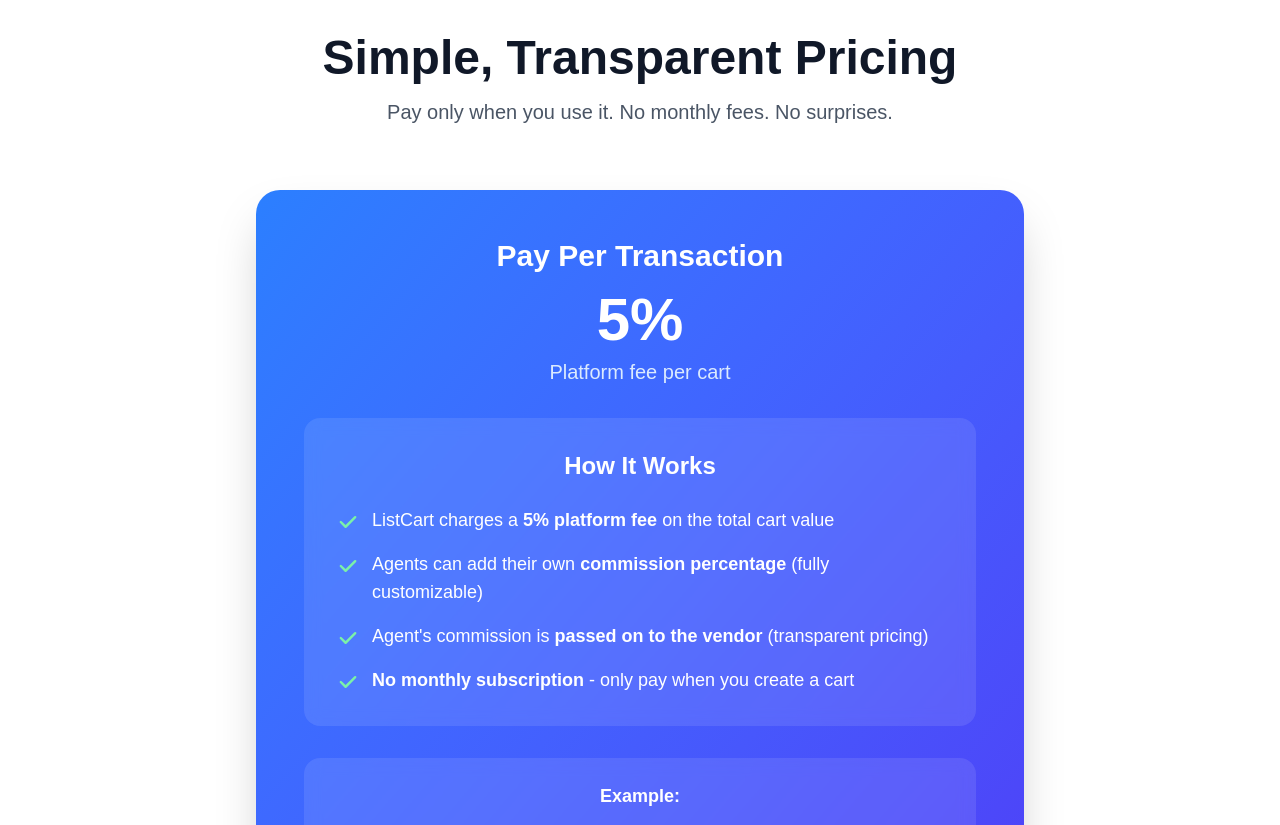
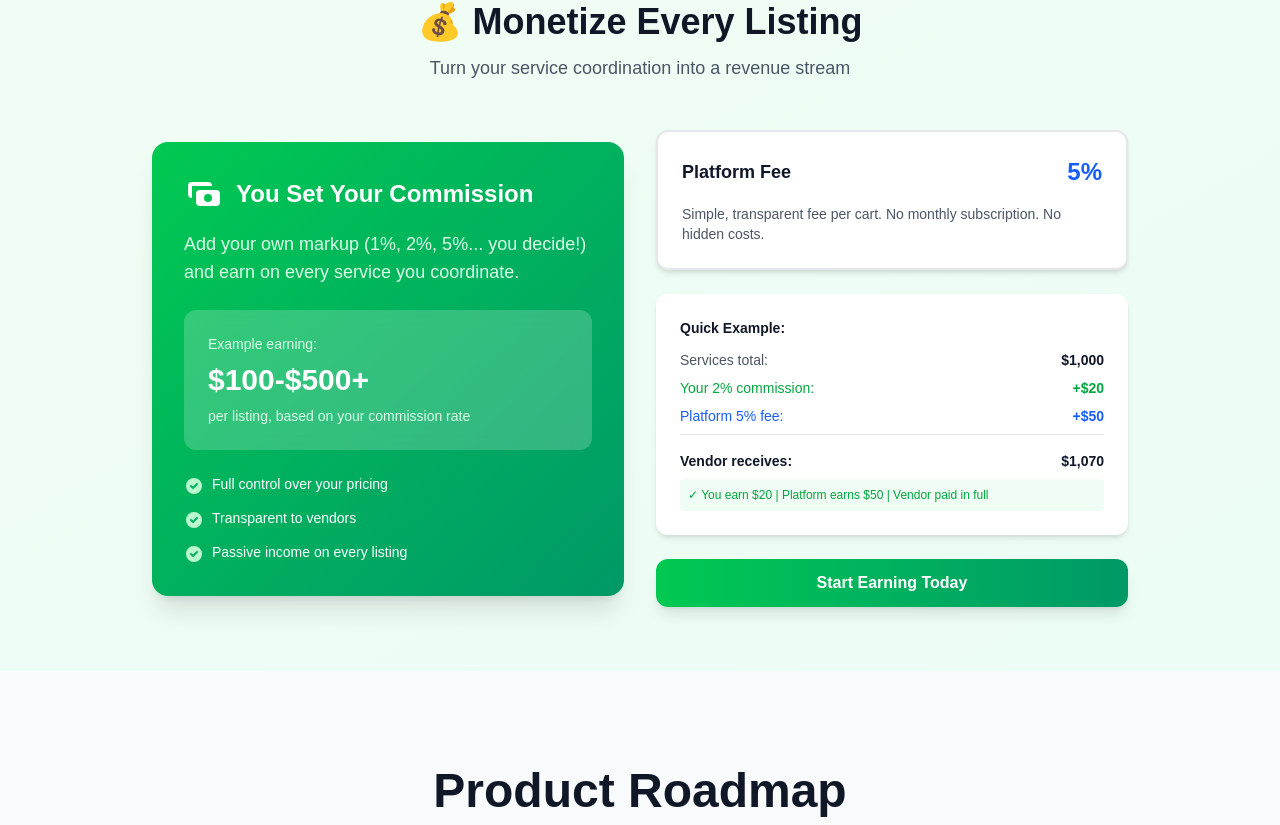
Before and after one commit to anthonyo1978/listcart-prod, a Next.js app: page / in a window 1280 px wide. Shown: the part 1794-2619 px from the top of the page. Built offline with nearby package versions, Linux system fonts and the light colour scheme.

Commit message:
Redesign pricing: Focus on agent earning potential, minimize platform fee

```diff
--- a/app/page.tsx
+++ b/app/page.tsx
@@ -244,69 +244,96 @@
       </section>
 
       {/* Pricing Section */}
-      <section id="pricing" className="py-24 bg-white dark:bg-gray-900">
-        <div className="max-w-7xl mx-auto px-6">
-          <div className="text-center mb-16">
-            <h2 className="text-4xl md:text-5xl font-bold text-gray-900 dark:text-white mb-4">
-              Simple, Transparent Pricing
+      <section id="pricing" className="py-16 bg-gradient-to-br from-green-50 to-emerald-50 dark:from-gray-900 dark:to-gray-800">
+        <div className="max-w-5xl mx-auto px-6">
+          <div className="text-center mb-12">
+            <h2 className="text-3xl md:text-4xl font-bold text-gray-900 dark:text-white mb-3">
+              💰 Monetize Every Listing
             </h2>
-            <p className="text-xl text-gray-600 dark:text-gray-400">
-              Pay only when you use it. No monthly fees. No surprises.
+            <p className="text-lg text-gray-600 dark:text-gray-400">
+              Turn your service coordination into a revenue stream
             </p>
           </div>
 
-          <div className="max-w-3xl mx-auto">
-            {/* Single Pricing Card */}
-            <div className="bg-gradient-to-br from-blue-500 to-indigo-600 p-12 rounded-3xl shadow-2xl text-center">
-              <h3 className="text-3xl font-bold text-white mb-4">Pay Per Transaction</h3>
-              <div className="mb-8">
-                <span className="text-6xl font-bold text-white">5%</span>
-                <p className="text-blue-100 text-xl mt-2">Platform fee per cart</p>
+          <div className="grid md:grid-cols-2 gap-8 items-center">
+            {/* Hero: Agent Earning Potential */}
+            <div className="bg-gradient-to-br from-green-500 to-emerald-600 p-8 rounded-2xl shadow-xl text-white">
+              <div className="flex items-center mb-4">
+                <svg className="w-10 h-10 mr-3" fill="currentColor" viewBox="0 0 20 20">
+                  <path fillRule="evenodd" d="M4 4a2 2 0 00-2 2v4a2 2 0 002 2V6h10a2 2 0 00-2-2H4zm2 6a2 2 0 012-2h8a2 2 0 012 2v4a2 2 0 01-2 2H8a2 2 0 01-2-2v-4zm6 4a2 2 0 100-4 2 2 0 000 4z" clipRule="evenodd" />
+                </svg>
+                <h3 className="text-2xl font-bold">You Set Your Commission</h3>
               </div>
-
-              <div className="bg-white/10 backdrop-blur-sm rounded-2xl p-8 mb-8">
-                <h4 className="text-2xl font-bold text-white mb-6">How It Works</h4>
-                <ul className="space-y-4 text-left">
+              <p className="text-green-100 mb-6 text-lg">
+                Add your own markup (1%, 2%, 5%... you decide!) and earn on every service you coordinate.
+              </p>
+              <div className="bg-white/20 backdrop-blur-sm rounded-xl p-6 mb-6">
+                <div className="text-sm text-green-100 mb-2">Example earning:</div>
+                <div className="text-3xl font-bold mb-2">$100-$500+</div>
+                <div className="text-sm text-green-100">per listing, based on your commission rate</div>
+              </div>
+              <ul className="space-y-3">
                 <li className="flex items-start">
-                    <svg className="w-6 h-6 text-green-300 mr-3 mt-1 flex-shrink-0" fill="currentColor" viewBox="0 0 20 20">
-                      <path fillRule="evenodd" d="M16.707 5.293a1 1 0 010 1.414l-8 8a1 1 0 01-1.414 0l-4-4a1 1 0 011.414-1.414L8 12.586l7.293-7.293a1 1 0 011.414 0z" clipRule="evenodd" />
+                  <svg className="w-5 h-5 text-green-200 mr-2 mt-0.5 flex-shrink-0" fill="currentColor" viewBox="0 0 20 20">
+                    <path fillRule="evenodd" d="M10 18a8 8 0 100-16 8 8 0 000 16zm3.707-9.293a1 1 0 00-1.414-1.414L9 10.586 7.707 9.293a1 1 0 00-1.414 1.414l2 2a1 1 0 001.414 0l4-4z" clipRule="evenodd" />
                   </svg>
-                    <span className="text-white text-lg">ListCart charges a <strong>5% platform fee</strong> on the total cart value</span>
+                  <span className="text-sm">Full control over your pricing</span>
                 </li>
                 <li className="flex items-start">
-                    <svg className="w-6 h-6 text-green-300 mr-3 mt-1 flex-shrink-0" fill="currentColor" viewBox="0 0 20 20">
-                      <path fillRule="evenodd" d="M16.707 5.293a1 1 0 010 1.414l-8 8a1 1 0 01-1.414 0l-4-4a1 1 0 011.414-1.414L8 12.586l7.293-7.293a1 1 0 011.414 0z" clipRule="evenodd" />
+                  <svg className="w-5 h-5 text-green-200 mr-2 mt-0.5 flex-shrink-0" fill="currentColor" viewBox="0 0 20 20">
+                    <path fillRule="evenodd" d="M10 18a8 8 0 100-16 8 8 0 000 16zm3.707-9.293a1 1 0 00-1.414-1.414L9 10.586 7.707 9.293a1 1 0 00-1.414 1.414l2 2a1 1 0 001.414 0l4-4z" clipRule="evenodd" />
                   </svg>
-                    <span className="text-white text-lg">Agents can add their own <strong>commission percentage</strong> (fully customizable)</span>
+                  <span className="text-sm">Transparent to vendors</span>
                 </li>
                 <li className="flex items-start">
-                    <svg className="w-6 h-6 text-green-300 mr-3 mt-1 flex-shrink-0" fill="currentColor" viewBox="0 0 20 20">
-                      <path fillRule="evenodd" d="M16.707 5.293a1 1 0 010 1.414l-8 8a1 1 0 01-1.414 0l-4-4a1 1 0 011.414-1.414L8 12.586l7.293-7.293a1 1 0 011.414 0z" clipRule="evenodd" />
+                  <svg className="w-5 h-5 text-green-200 mr-2 mt-0.5 flex-shrink-0" fill="currentColor" viewBox="0 0 20 20">
+                    <path fillRule="evenodd" d="M10 18a8 8 0 100-16 8 8 0 000 16zm3.707-9.293a1 1 0 00-1.414-1.414L9 10.586 7.707 9.293a1 1 0 00-1.414 1.414l2 2a1 1 0 001.414 0l4-4z" clipRule="evenodd" />
                   </svg>
-                    <span className="text-white text-lg">Agent's commission is <strong>passed on to the vendor</strong> (transparent pricing)</span>
-                  </li>
-                  <li className="flex items-start">
-                    <svg className="w-6 h-6 text-green-300 mr-3 mt-1 flex-shrink-0" fill="currentColor" viewBox="0 0 20 20">
-                      <path fillRule="evenodd" d="M16.707 5.293a1 1 0 010 1.414l-8 8a1 1 0 01-1.414 0l-4-4a1 1 0 011.414-1.414L8 12.586l7.293-7.293a1 1 0 011.414 0z" clipRule="evenodd" />
-                    </svg>
-                    <span className="text-white text-lg"><strong>No monthly subscription</strong> - only pay when you create a cart</span>
+                  <span className="text-sm">Passive income on every listing</span>
                 </li>
               </ul>
             </div>
 
-              <div className="bg-white/10 backdrop-blur-sm rounded-2xl p-6 mb-8">
-                <h4 className="text-white font-semibold mb-3 text-lg">Example:</h4>
-                <p className="text-blue-100 text-left">
-                  Cart total: $1,000 | Agent commission: 2% | Platform fee: 5%
-                  <br />
-                  <span className="text-white font-semibold">→ Final vendor receives: $1,070 (original $1,000 + $20 agent commission + $50 platform fee)</span>
-                  <br />
-                  <span className="text-green-300 text-sm">*Agent earns $20, Platform earns $50, Vendor gets paid in full*</span>
+            {/* Simple Platform Fee Info */}
+            <div className="space-y-6">
+              <div className="bg-white dark:bg-gray-800 p-6 rounded-xl shadow-md border-2 border-gray-200 dark:border-gray-700">
+                <div className="flex items-center justify-between mb-4">
+                  <h4 className="text-lg font-semibold text-gray-900 dark:text-white">Platform Fee</h4>
+                  <span className="text-2xl font-bold text-blue-600 dark:text-blue-400">5%</span>
+                </div>
+                <p className="text-sm text-gray-600 dark:text-gray-400">
+                  Simple, transparent fee per cart. No monthly subscription. No hidden costs.
                 </p>
               </div>
 
-              <button className="w-full py-4 bg-white text-indigo-600 font-bold text-lg rounded-xl hover:bg-blue-50 transition-colors shadow-lg">
-                Get Started Free
+              <div className="bg-white dark:bg-gray-800 p-6 rounded-xl shadow-md">
+                <h4 className="font-semibold text-gray-900 dark:text-white mb-3 text-sm">Quick Example:</h4>
+                <div className="space-y-2 text-sm text-gray-600 dark:text-gray-400">
+                  <div className="flex justify-between">
+                    <span>Services total:</span>
+                    <span className="font-semibold text-gray-900 dark:text-white">$1,000</span>
+                  </div>
+                  <div className="flex justify-between text-green-600 dark:text-green-400">
+                    <span>Your 2% commission:</span>
+                    <span className="font-semibold">+$20</span>
+                  </div>
+                  <div className="flex justify-between text-blue-600 dark:text-blue-400">
+                    <span>Platform 5% fee:</span>
+                    <span className="font-semibold">+$50</span>
+                  </div>
+                  <div className="border-t border-gray-200 dark:border-gray-600 pt-2 mt-2"></div>
+                  <div className="flex justify-between font-bold text-gray-900 dark:text-white">
+                    <span>Vendor receives:</span>
+                    <span>$1,070</span>
+                  </div>
+                  <div className="text-xs text-green-600 dark:text-green-400 mt-2 bg-green-50 dark:bg-green-900/20 p-2 rounded">
+                    ✓ You earn $20 | Platform earns $50 | Vendor paid in full
+                  </div>
+                </div>
+              </div>
+
+              <button className="w-full py-3 bg-gradient-to-r from-green-500 to-emerald-600 text-white font-bold rounded-xl hover:from-green-600 hover:to-emerald-700 transition-all shadow-lg">
+                Start Earning Today
               </button>
             </div>
           </div>
```
Lines whose indentation alone changed are shown as unchanged.
